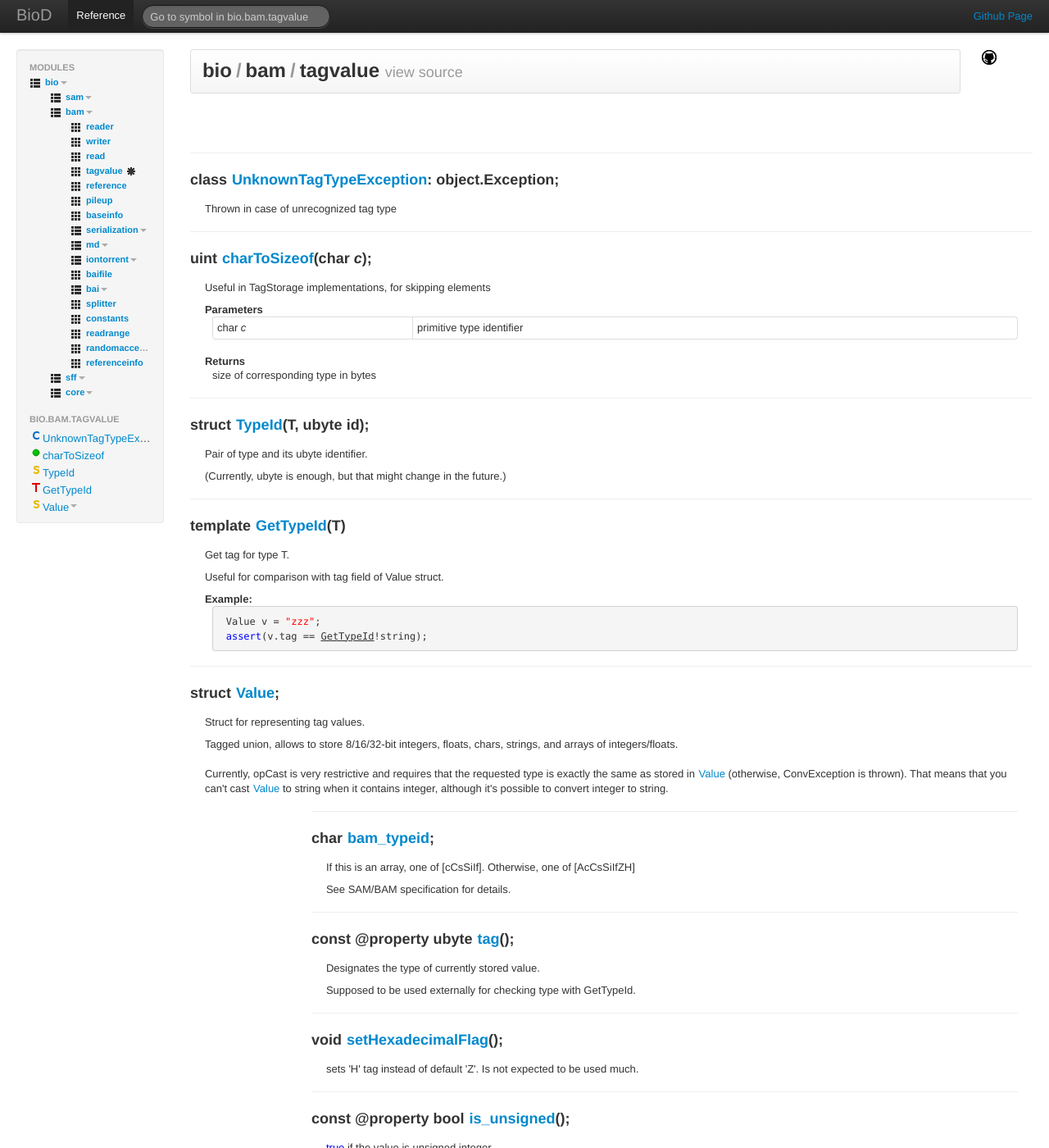
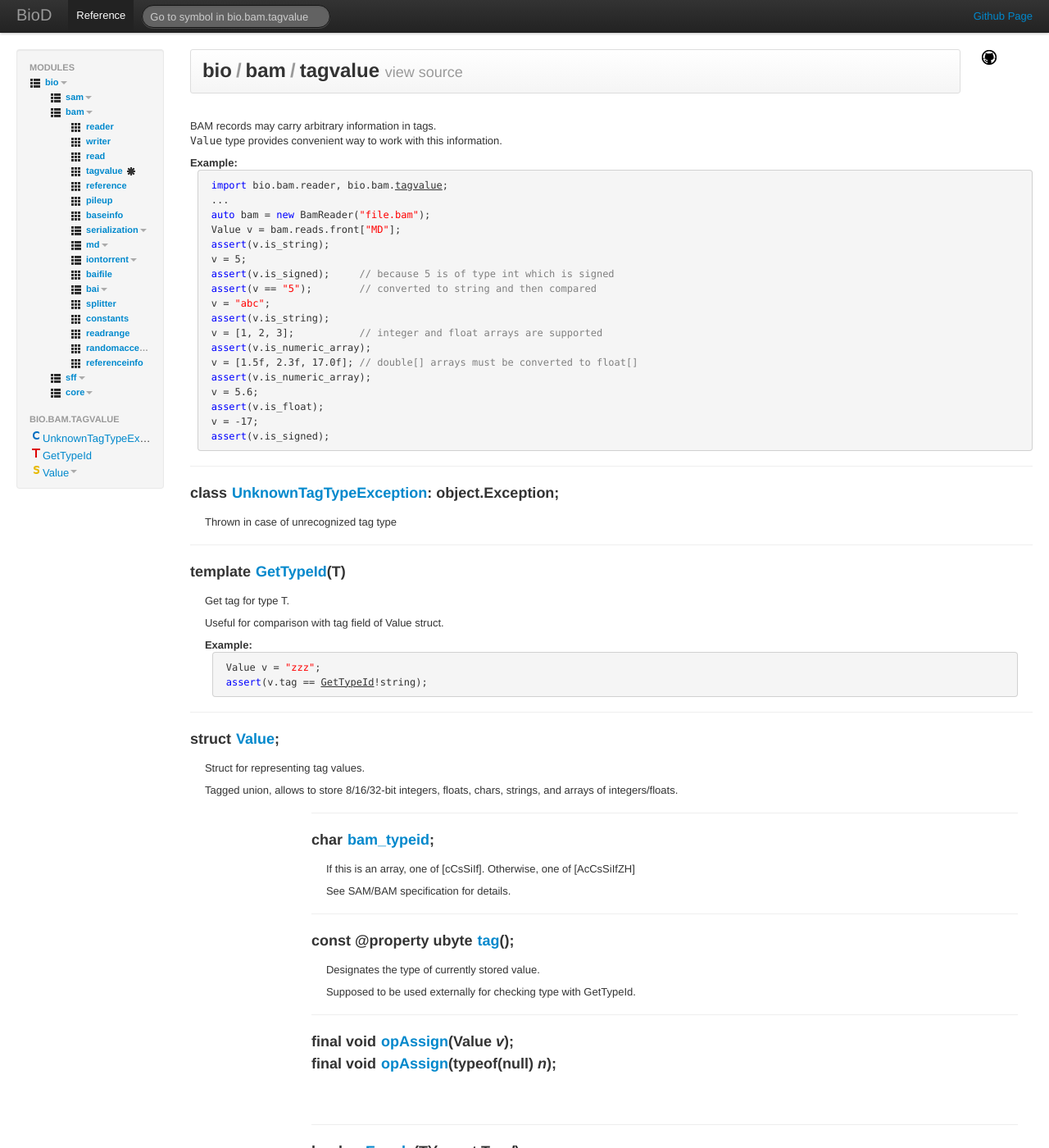
Before and after one commit to george-githinji/biod.github.com, a Jekyll site: the page docs/bio.bam.tagvalue.html, which Jekyll copies as it is, in a window 1280 px wide and 1400 px high. Shown: the whole window at 82% size. Built offline with Jekyll 4.4.1, drawn with Linux system fonts in a browser that asks for light colours; Markdown is read by kramdown in place of the engine named in the settings; some of the changed text lies outside the part shown.

Commit message:
improving docs: bio.bam.tagvalue, bio.bam.reference

```diff
--- a/docs/bio.bam.tagvalue.html
+++ b/docs/bio.bam.tagvalue.html
@@ -200,27 +200,35 @@
 				</div>
 				<div id="declaration-list">
 					<!-- Generated by Ddoc from /home/lomereiter/github/BioD//bio/bam/tagvalue.d -->
-<br><br>
+<dl><p>BAM records may carry arbitrary information in tags.
+ <br>
+ <span class="inlinecode">Value</span> type provides convenient way to work with this information.
+</p>
+<dt>Example:</dt><dd>
+<pre class="d_code"> <span class="d_keyword">import</span> bio.bam.reader, bio.bam.<u>tagvalue</u>;
+ ...
+ <span class="d_keyword">auto</span> bam = <span class="d_keyword">new</span> BamReader(<span class="d_string">"file.bam"</span>);
+ Value v = bam.reads.front[<span class="d_string">"MD"</span>];
+ <span class="d_keyword">assert</span>(v.is_string);
+ v = 5;
+ <span class="d_keyword">assert</span>(v.is_signed);     <span class="d_comment">// because 5 is of type int which is signed
+</span> <span class="d_keyword">assert</span>(v == <span class="d_string">"5"</span>);        <span class="d_comment">// converted to string and then compared
+</span> v = <span class="d_string">"abc"</span>;
+ <span class="d_keyword">assert</span>(v.is_string);
+ v = [1, 2, 3];           <span class="d_comment">// integer and float arrays are supported
+</span> <span class="d_keyword">assert</span>(v.is_numeric_array);
+ v = [1.5f, 2.3f, 17.0f]; <span class="d_comment">// double[] arrays must be converted to float[]
+</span> <span class="d_keyword">assert</span>(v.is_numeric_array);
+ v = 5.6;
+ <span class="d_keyword">assert</span>(v.is_float);
+ v = -17;
+ <span class="d_keyword">assert</span>(v.is_signed);
+</pre>
+</dd>
+</dl>
 <hr><div class="row-fluid declaration"><h3>class <span class="symbol-target" id="UnknownTagTypeException">&nbsp;</span><a class="symbol-link" href="#UnknownTagTypeException">UnknownTagTypeException</a>: object.Exception;
 </h3></div>
 <div class="declaration-content"><dl><p>Thrown in case of unrecognized tag type</p>
-</dl>
-</div>
-<hr><div class="row-fluid declaration"><h3>uint <span class="symbol-target" id="charToSizeof">&nbsp;</span><a class="symbol-link" href="#charToSizeof">charToSizeof</a>(char <i>c</i>);
-</h3></div>
-<div class="declaration-content"><dl><p>Useful in TagStorage implementations, for skipping elements
-</p>
-<dt>Parameters</dt><dd><table class="table table-condensed table-bordered"><tr><td>char <i>c</i></td>
-<td>primitive type identifier</td></tr>
-</table></dd>
-<dt>Returns</dt><dd>size of corresponding type in bytes</dd>
-</dl>
-</div>
-<hr><div class="row-fluid declaration"><h3>struct <span class="symbol-target" id="TypeId">&nbsp;</span><a class="symbol-link" href="#TypeId">TypeId</a>(T, ubyte id);
-</h3></div>
-<div class="declaration-content"><dl><p>Pair of type and its ubyte identifier.
-</p>
-<p>(Currently, ubyte is enough, but that might change in the future.)</p>
 </dl>
 </div>
 <hr><div class="row-fluid declaration"><h3>template <span class="symbol-target" id="GetTypeId">&nbsp;</span><a class="symbol-link" href="#GetTypeId">GetTypeId</a>(T)</h3></div>
@@ -242,14 +250,7 @@
 </p>
 <p>Tagged union, allows to store
   8/16/32-bit integers, floats, chars, strings,
-  and arrays of integers/floats.
-<br><br>
-
-  Currently, opCast is very restrictive and requires that
-  the requested type is exactly the same as stored in <span class="symbol-target" id="Value">&nbsp;</span><a class="symbol-link" href="#Value">Value</a>
-  (otherwise, ConvException is thrown). That means that
-  you can't cast <span class="symbol-target" id="Value">&nbsp;</span><a class="symbol-link" href="#Value">Value</a> to string when it contains integer,
-  although it's possible to convert integer to string.</p>
+  and arrays of integers/floats.</p>
 </dl>
 <div class="offset1 member-list"><hr><div class="row-fluid declaration"><h3>char <span class="symbol-target" id="bam_typeid">&nbsp;</span><a class="symbol-link" href="#bam_typeid">bam_typeid</a>;
 </h3></div>
@@ -266,29 +267,86 @@
 <p>Supposed to be used externally for checking type with GetTypeId.</p>
 </dl>
 </div>
+<hr><div class="row-fluid declaration"><h3>final void <span class="symbol-target" id="opAssign">&nbsp;</span><a class="symbol-link" href="#opAssign">opAssign</a>(Value <i>v</i>);
+<br>final void <span class="symbol-target" id="opAssign">&nbsp;</span><a class="symbol-link" href="#opAssign">opAssign</a>(typeof(null) <i>n</i>);
+</h3></div>
+<div class="declaration-content"><br><br>
+</div>
+<hr><div class="row-fluid declaration"><h3>bool <span class="symbol-target" id="opEquals">&nbsp;</span><a class="symbol-link" href="#opEquals">opEquals</a>(T)(const T <i>val</i>);
+</h3></div>
+<div class="declaration-content"><br><br>
+</div>
+<hr><div class="row-fluid declaration"><h3>const string <span class="symbol-target" id="toString">&nbsp;</span><a class="symbol-link" href="#toString">toString</a>();
+</h3></div>
+<div class="declaration-content"><br><br>
+</div>
+<hr><div class="row-fluid declaration"><h3> this(T)(T <i>value</i>);
+</h3></div>
+<div class="declaration-content"><br><br>
+</div>
 <hr><div class="row-fluid declaration"><h3>void <span class="symbol-target" id="setHexadecimalFlag">&nbsp;</span><a class="symbol-link" href="#setHexadecimalFlag">setHexadecimalFlag</a>();
 </h3></div>
 <div class="declaration-content"><dl><p>sets 'H' tag instead of default 'Z'. Is not expected to be used much.</p>
 </dl>
 </div>
+<hr><div class="row-fluid declaration"><h3>const @property bool <span class="symbol-target" id="is_nothing">&nbsp;</span><a class="symbol-link" href="#is_nothing">is_nothing</a>();
+</h3></div>
+<div class="declaration-content"><dl><p>Holds <span class="inlinecode"><span class="d_keyword">null</span></span>. Represents non-existing tag. Such values can't be stored in tags.</p>
+</dl>
+</div>
+<hr><div class="row-fluid declaration"><h3>const @property bool <span class="symbol-target" id="is_character">&nbsp;</span><a class="symbol-link" href="#is_character">is_character</a>();
+</h3></div>
+<div class="declaration-content"><dl><p>char</p>
+</dl>
+</div>
+<hr><div class="row-fluid declaration"><h3>const @property bool <span class="symbol-target" id="is_float">&nbsp;</span><a class="symbol-link" href="#is_float">is_float</a>();
+</h3></div>
+<div class="declaration-content"><dl><p>float</p>
+</dl>
+</div>
+<hr><div class="row-fluid declaration"><h3>const @property bool <span class="symbol-target" id="is_numeric_array">&nbsp;</span><a class="symbol-link" href="#is_numeric_array">is_numeric_array</a>();
+</h3></div>
+<div class="declaration-content"><dl><p>ubyte[]/byte[]/ushort[]/short[]/uint[]/int[]/float[]</p>
+</dl>
+</div>
+<hr><div class="row-fluid declaration"><h3>const @property bool <span class="symbol-target" id="is_array_of_integers">&nbsp;</span><a class="symbol-link" href="#is_array_of_integers">is_array_of_integers</a>();
+</h3></div>
+<div class="declaration-content"><dl><p>ubyte[]/byte[]/ushort[]/short[]/uint[]/int[]</p>
+</dl>
+</div>
+<hr><div class="row-fluid declaration"><h3>const @property bool <span class="symbol-target" id="is_array_of_floats">&nbsp;</span><a class="symbol-link" href="#is_array_of_floats">is_array_of_floats</a>();
+</h3></div>
+<div class="declaration-content"><dl><p>float[]</p>
+</dl>
+</div>
+<hr><div class="row-fluid declaration"><h3>const @property bool <span class="symbol-target" id="is_integer">&nbsp;</span><a class="symbol-link" href="#is_integer">is_integer</a>();
+</h3></div>
+<div class="declaration-content"><dl><p>ubyte/byte/ushort/short/uint/int</p>
+</dl>
+</div>
 <hr><div class="row-fluid declaration"><h3>const @property bool <span class="symbol-target" id="is_unsigned">&nbsp;</span><a class="symbol-link" href="#is_unsigned">is_unsigned</a>();
 </h3></div>
-<div class="declaration-content"><dl><p><span class="d_keyword">true</span> if the value is unsigned integer</p>
+<div class="declaration-content"><dl><p>ubyte/ushort/uint</p>
 </dl>
 </div>
 <hr><div class="row-fluid declaration"><h3>const @property bool <span class="symbol-target" id="is_signed">&nbsp;</span><a class="symbol-link" href="#is_signed">is_signed</a>();
 </h3></div>
-<div class="declaration-content"><dl><p><span class="d_keyword">true</span> if the value is signed integer</p>
+<div class="declaration-content"><dl><p>byte/short/int</p>
 </dl>
 </div>
 <hr><div class="row-fluid declaration"><h3>const @property bool <span class="symbol-target" id="is_string">&nbsp;</span><a class="symbol-link" href="#is_string">is_string</a>();
 </h3></div>
-<div class="declaration-content"><dl><p><span class="d_keyword">true</span> if the value represents 'Z' or 'H' tag</p>
+<div class="declaration-content"><dl><p>'Z' or 'H' tag</p>
 </dl>
 </div>
 <hr><div class="row-fluid declaration"><h3>const @property bool <span class="symbol-target" id="is_hexadecimal_string">&nbsp;</span><a class="symbol-link" href="#is_hexadecimal_string">is_hexadecimal_string</a>();
 </h3></div>
-<div class="declaration-content"><dl><p><span class="d_keyword">true</span> if the value represents 'H' tag</p>
+<div class="declaration-content"><dl><p>'H' tag</p>
+</dl>
+</div>
+<hr><div class="row-fluid declaration"><h3>const void <span class="symbol-target" id="toMsgpack">&nbsp;</span><a class="symbol-link" href="#toMsgpack">toMsgpack</a>(Packer)(ref Packer <i>packer</i>);
+</h3></div>
+<div class="declaration-content"><dl><p>Serializes value in MessagePack format</p>
 </dl>
 </div>
 </div>
```
Also changed, not shown: docs/bio.bam.pileup.html (+13 -13 lines), docs/bio.bam.reference.html (+42 -21 lines).
